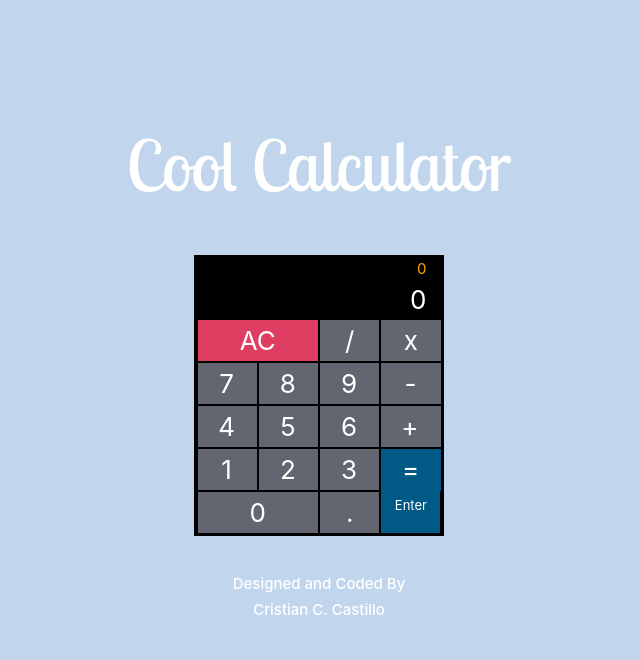
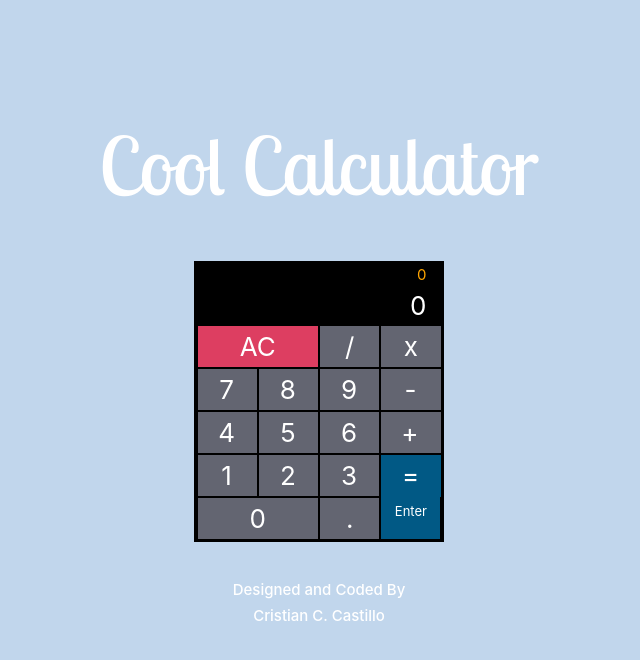
Before and after one commit to Cristian-Castillo/My-JavaScript-Calculator-Project, a React (Create React App) app: page / in a window 1280 px wide. Shown: the top 660 px of the page, without its empty margins (321-961 px from the left). Built offline with nearby package versions, Linux system fonts and the light colour scheme.

Commit message:
updated font

```diff
--- a/src/components/ContainerStyle.css
+++ b/src/components/ContainerStyle.css
@@ -290,6 +290,6 @@ button:hover{
 .coolStyle{
   font-family: 'Lemonada', cursive;
   font-family: 'Lobster Two', cursive;
-  font-size:70px;
+  font-size:80px;
   text-align: center;
 }
```
